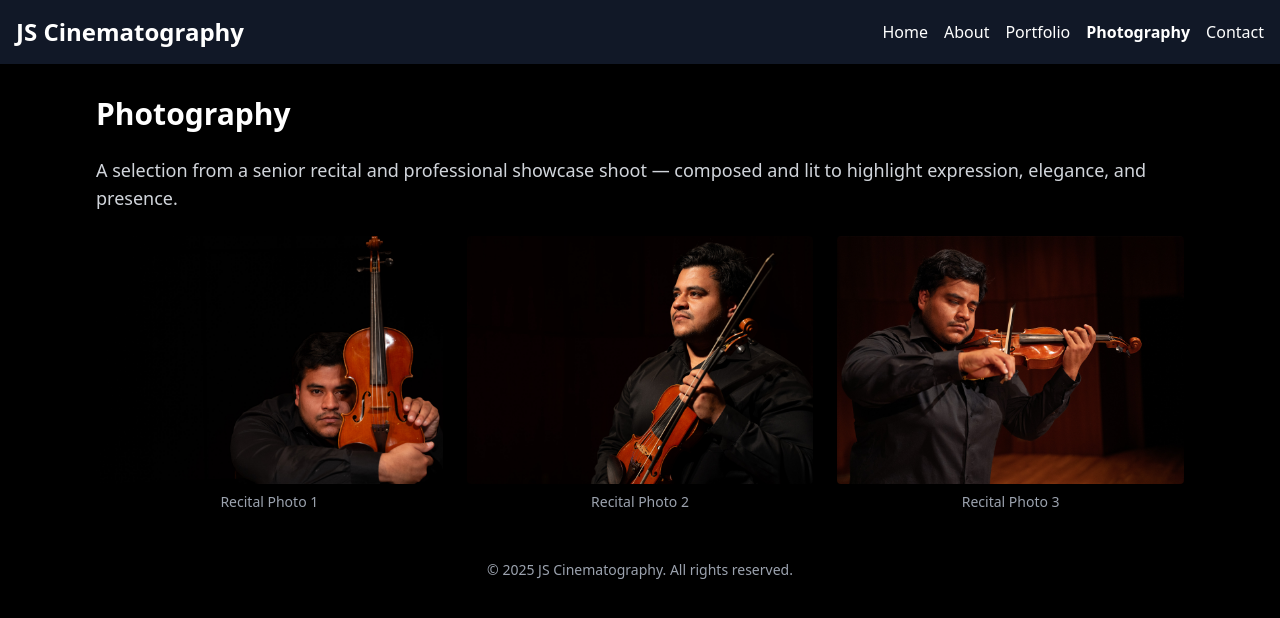
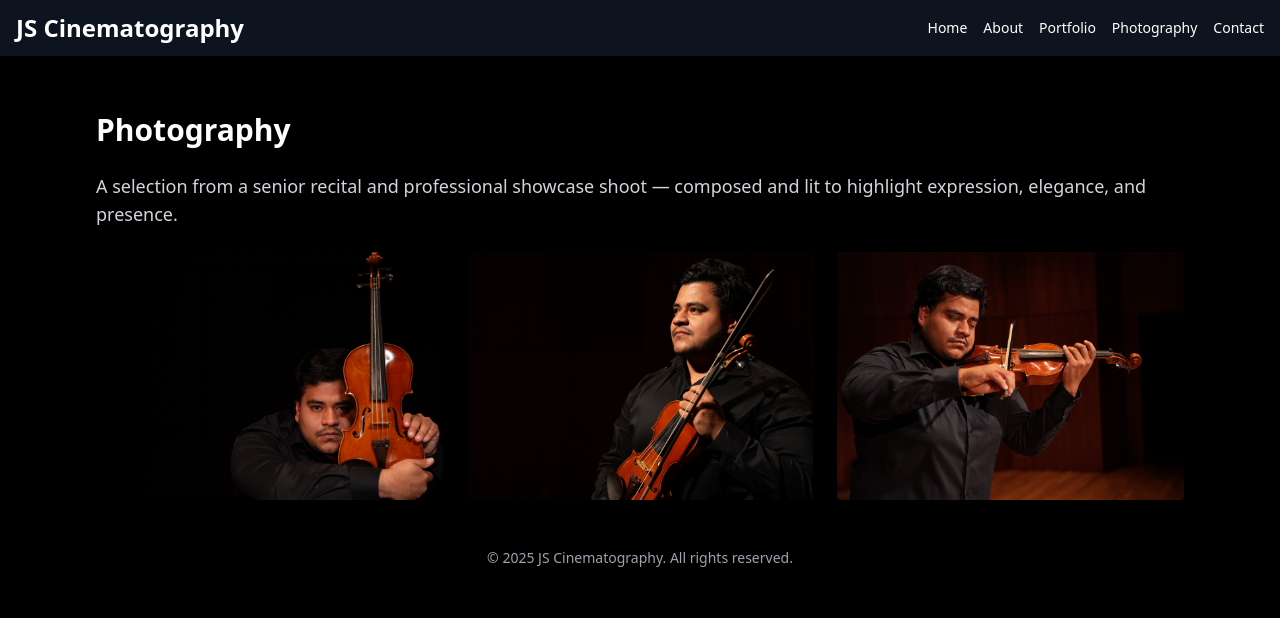
Before and after one commit to TheSalatiz/js-cinematography, a plain HTML site: page photography.html in a window 1280 px wide. Drawn offline with nearby package versions, Linux system fonts and the light colour scheme.

Commit message:
Update photography.html

```diff
--- a/photography.html
+++ b/photography.html
@@ -5,36 +5,46 @@
   <meta name="viewport" content="width=device-width, initial-scale=1.0">
   <title>Photography | JS Cinematography</title>
   <link rel="stylesheet" href="https://cdn.jsdelivr.net/npm/tailwindcss@2.2.19/dist/tailwind.min.css">
+  <script defer>
+    function toggleMenu() {
+      const menu = document.getElementById('mobile-menu');
+      menu.classList.toggle('hidden');
+    }
+  </script>
 </head>
 <body class="bg-black text-white font-sans">
-  <nav class="p-4 flex justify-between items-center bg-gray-900 shadow">
-    <h1 class="text-2xl font-bold">JS Cinematography</h1>
-    <ul class="flex space-x-4">
-      <li><a href="index.html" class="hover:underline">Home</a></li>
-      <li><a href="about.html" class="hover:underline">About</a></li>
-      <li><a href="portfolio.html" class="hover:underline">Portfolio</a></li>
-      <li><a href="photography.html" class="hover:underline font-bold">Photography</a></li>
-      <li><a href="contact.html" class="hover:underline">Contact</a></li>
+  <nav class="bg-gray-900 bg-opacity-80 shadow fixed top-0 w-full z-50">
+    <div class="max-w-7xl mx-auto px-4 py-3 flex items-center justify-between">
+      <h1 class="text-2xl font-bold">JS Cinematography</h1>
+      <button class="md:hidden text-white focus:outline-none" onclick="toggleMenu()">
+        <svg class="w-6 h-6" fill="none" stroke="currentColor" viewBox="0 0 24 24" xmlns="http://www.w3.org/2000/svg">
+          <path stroke-linecap="round" stroke-linejoin="round" stroke-width="2" d="M4 6h16M4 12h16M4 18h16"></path>
+        </svg>
+      </button>
+      <ul class="hidden md:flex space-x-4 text-sm">
+        <li><a href="index.html" class="hover:underline">Home</a></li>
+        <li><a href="about.html" class="hover:underline">About</a></li>
+        <li><a href="portfolio.html" class="hover:underline">Portfolio</a></li>
+        <li><a href="photography.html" class="hover:underline">Photography</a></li>
+        <li><a href="contact.html" class="hover:underline">Contact</a></li>
+      </ul>
+    </div>
+    <ul id="mobile-menu" class="md:hidden hidden flex flex-col px-4 pb-4 text-sm">
+      <li><a href="index.html" class="block py-1 hover:underline">Home</a></li>
+      <li><a href="about.html" class="block py-1 hover:underline">About</a></li>
+      <li><a href="portfolio.html" class="block py-1 hover:underline">Portfolio</a></li>
+      <li><a href="photography.html" class="block py-1 hover:underline">Photography</a></li>
+      <li><a href="contact.html" class="block py-1 hover:underline">Contact</a></li>
     </ul>
   </nav>
 
-  <main class="p-8 max-w-6xl mx-auto">
+  <main class="p-8 pt-28 max-w-6xl mx-auto">
     <h2 class="text-3xl font-bold mb-6">Photography</h2>
     <p class="text-lg text-gray-300 mb-6">A selection from a senior recital and professional showcase shoot — composed and lit to highlight expression, elegance, and presence.</p>
-
     <div class="grid md:grid-cols-3 gap-6">
-      <div class="text-center">
-        <img src="photo1.jpg" alt="Recital Photo 1" class="rounded shadow-md">
-        <p class="mt-2 text-sm text-gray-400">Recital Photo 1</p>
-      </div>
-      <div class="text-center">
-        <img src="photo2.jpg" alt="Recital Photo 2" class="rounded shadow-md">
-        <p class="mt-2 text-sm text-gray-400">Recital Photo 2</p>
-      </div>
-      <div class="text-center">
-        <img src="photo3.jpg" alt="Recital Photo 3" class="rounded shadow-md">
-        <p class="mt-2 text-sm text-gray-400">Recital Photo 3</p>
-      </div>
+      <img src="photo1.jpg" alt="Recital Photo 1" class="rounded shadow-md w-full">
+      <img src="photo2.jpg" alt="Recital Photo 2" class="rounded shadow-md w-full">
+      <img src="photo3.jpg" alt="Recital Photo 3" class="rounded shadow-md w-full">
     </div>
   </main>
 
```
